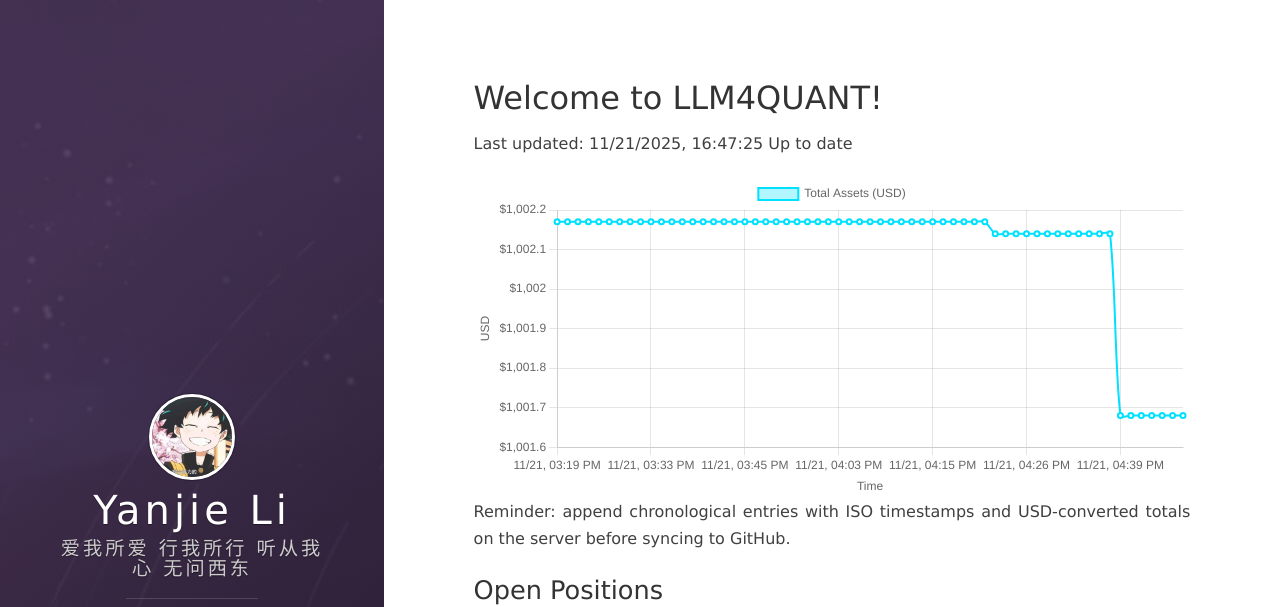
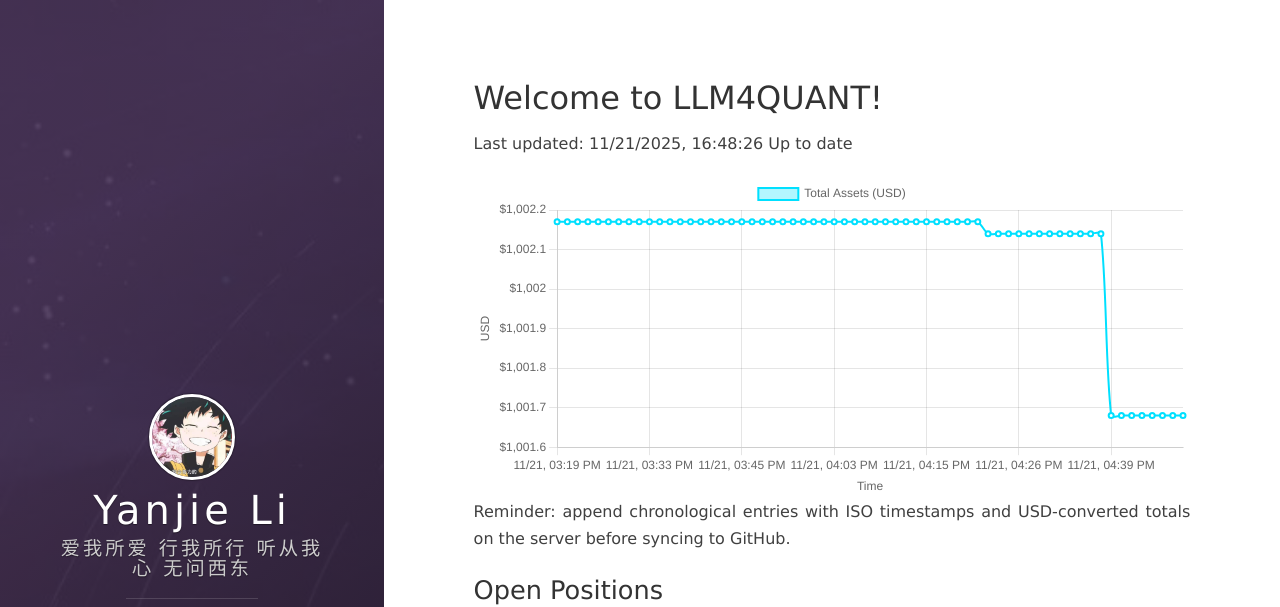
Before and after one commit to leeyegy/leeyegy.github.io, a Jekyll site: the page built from live-trading.html, in a window 1280 px wide and 1243 px high. Shown: the top 607 px of the window. Built offline with Jekyll 4.4.1, drawn with Linux system fonts in a browser that asks for light colours; nearby versions of some CDN libraries.

Commit message:
AccountMonitor: update balance history 2025-11-22T00:48:26+08:00

```diff
--- a/assets/data/binance/balance-history.json
+++ b/assets/data/binance/balance-history.json
@@ -1,5 +1,5 @@
 {
-  "generatedAt": "2025-11-22T00:47:25+08:00",
+  "generatedAt": "2025-11-22T00:48:26+08:00",
   "asset": "total_usd_value",
   "history": [
     {
@@ -245,6 +245,10 @@
     {
       "timestamp": "2025-11-22T00:47:25+08:00",
       "totalUsd": 1001.6776641
+    },
+    {
+      "timestamp": "2025-11-22T00:48:26+08:00",
+      "totalUsd": 1001.6776641
     }
   ]
 }
```
